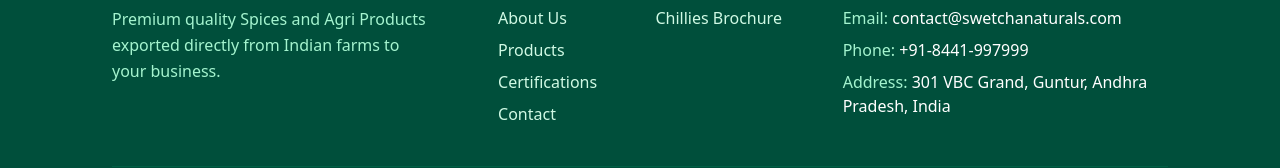
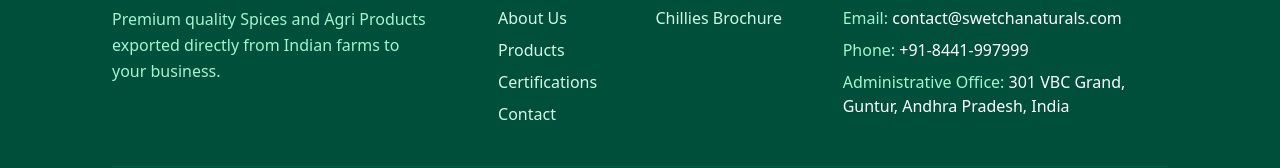
Before and after one commit to pardhu-og/Swetcha, a React (Vite) app: page / in a window 1280 px wide. Shown: the part 3114-3282 px from the top of the page. Built offline with nearby package versions, Linux system fonts and the light colour scheme; no server answers.

Commit message:
Minor change to address

```diff
--- a/src/components/footer.jsx
+++ b/src/components/footer.jsx
@@ -56,7 +56,7 @@ export default function Footer() {
         <div className="space-y-2 text-emerald-200">
           <p>Email: <span className="text-white">contact@swetchanaturals.com</span></p>
           <p>Phone: <span className="text-white">+91-8441-997999</span></p>
-          <p>Address: <span className="text-white">301 VBC Grand, Guntur, Andhra Pradesh, India</span></p>
+          <p>Administrative Office: <span className="text-white">301 VBC Grand, Guntur, Andhra Pradesh, India</span></p>
         </div>
       </div>
     </div>
```
Also changed, not shown: 1 other file (tests, documents, lock files or other folders).
